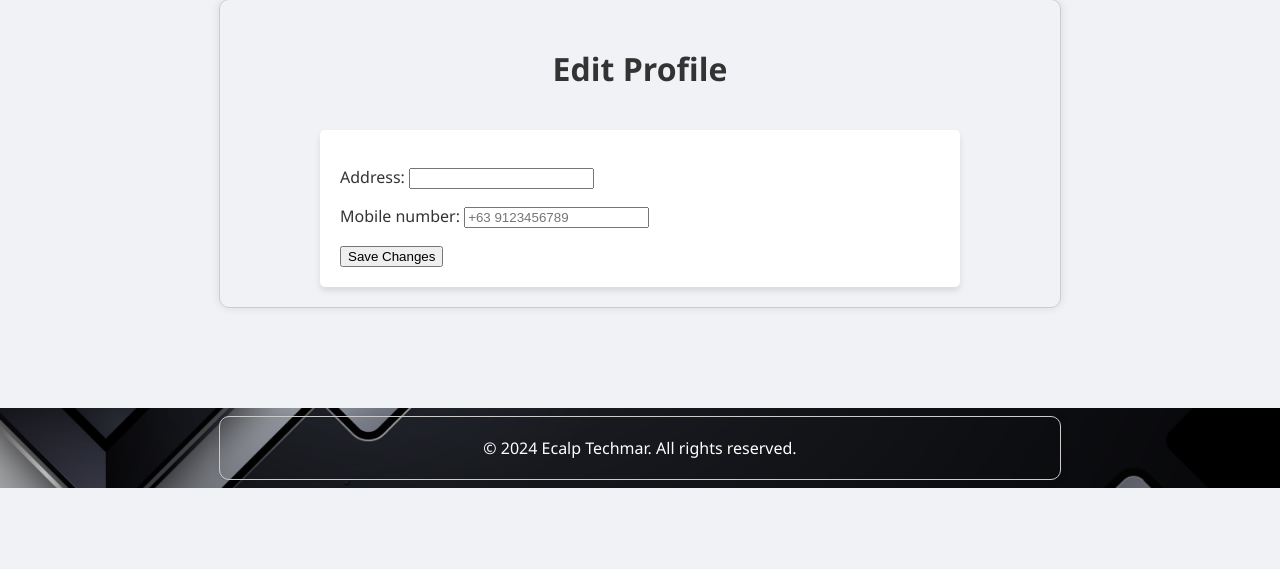
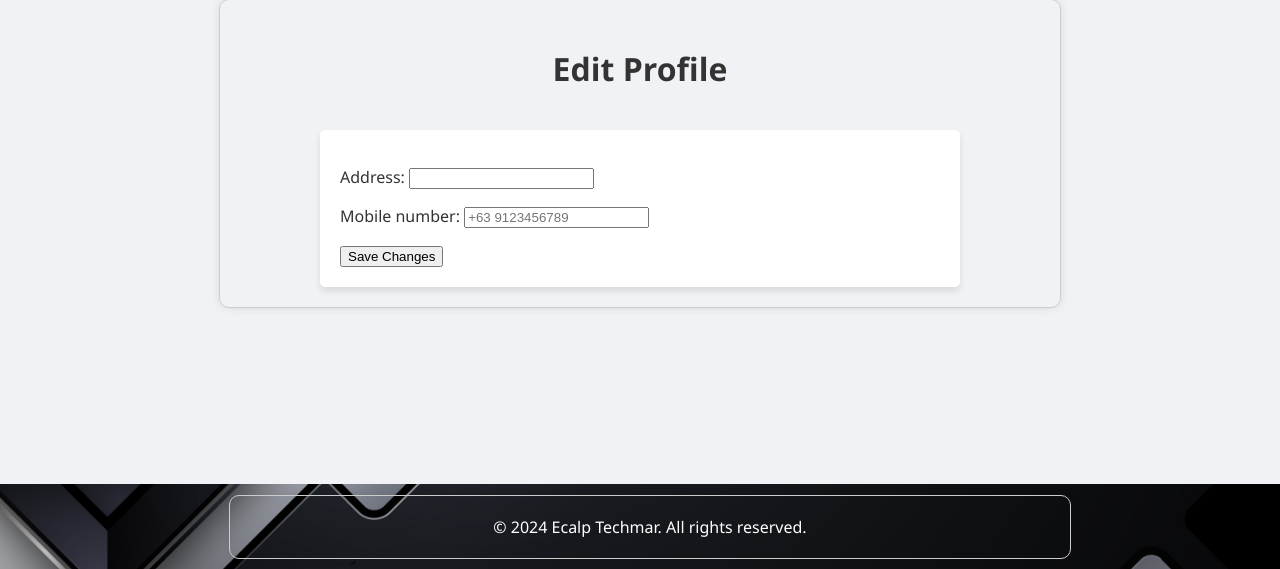
Before and after one commit to hevlerry/ecalp1006, a Django app: page /newsfeed/edit_profile/ in a window 1280 px wide. Shown: the part 231-800 px from the top of the page. Run offline with Django 5.2, Linux system fonts and the light colour scheme; a user stored in the database is signed in; data comes from the database, SQL or seed files in the repository; both versions use the stored data as it was after the commit.

Commit message:
dipa pala tapos

```diff
--- a/newsfeed/templates/edit_profile.html
+++ b/newsfeed/templates/edit_profile.html
@@ -30,12 +30,20 @@
             background-image: url("{% static 'main/8422166.jpg' %}");
             background-size: cover;
             background-position: center;
-            height: 50px;
+            height: 65px;
             display: flex;
             justify-content: center;
             align-items: center;
             color: #fff;
         }
+        footer {
+  position: fixed;
+  bottom: 0;
+  width: 100%;
+  background-color: #ccc; /* change to your desired color */
+  padding: 10px;
+  text-align: center;
+}
     </style>
 </head>
 <body>
```
Also changed, not shown: newsfeed/templates/newsfeed.html (+8 -0 lines), db.sqlite3.
